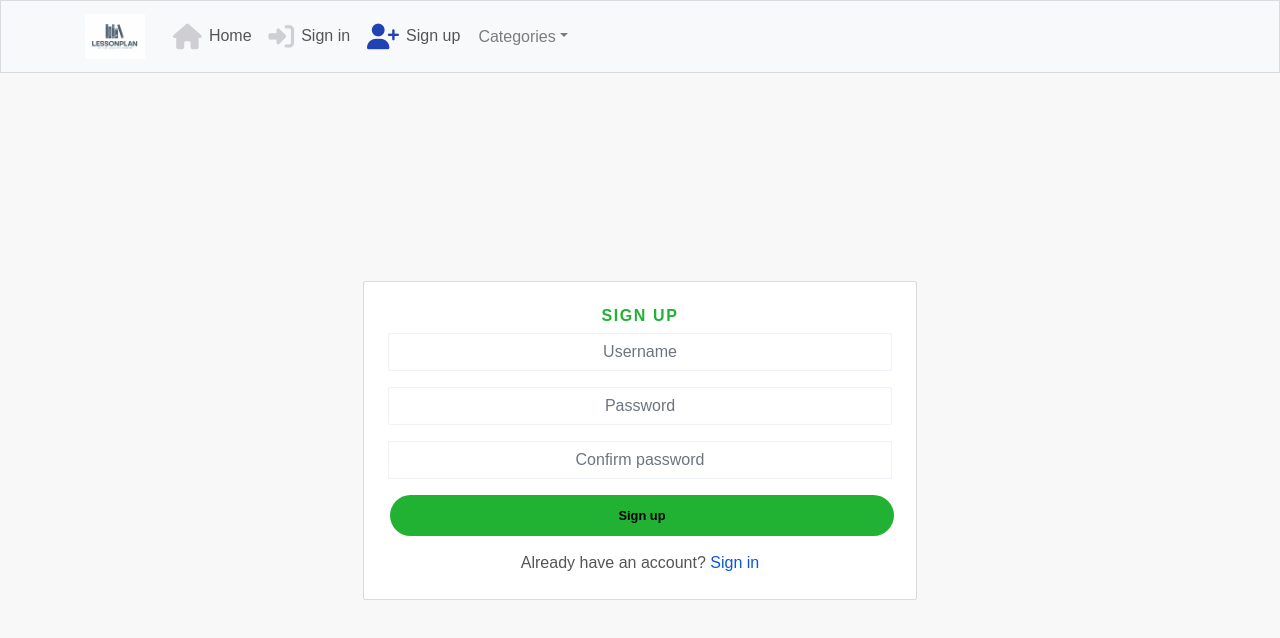
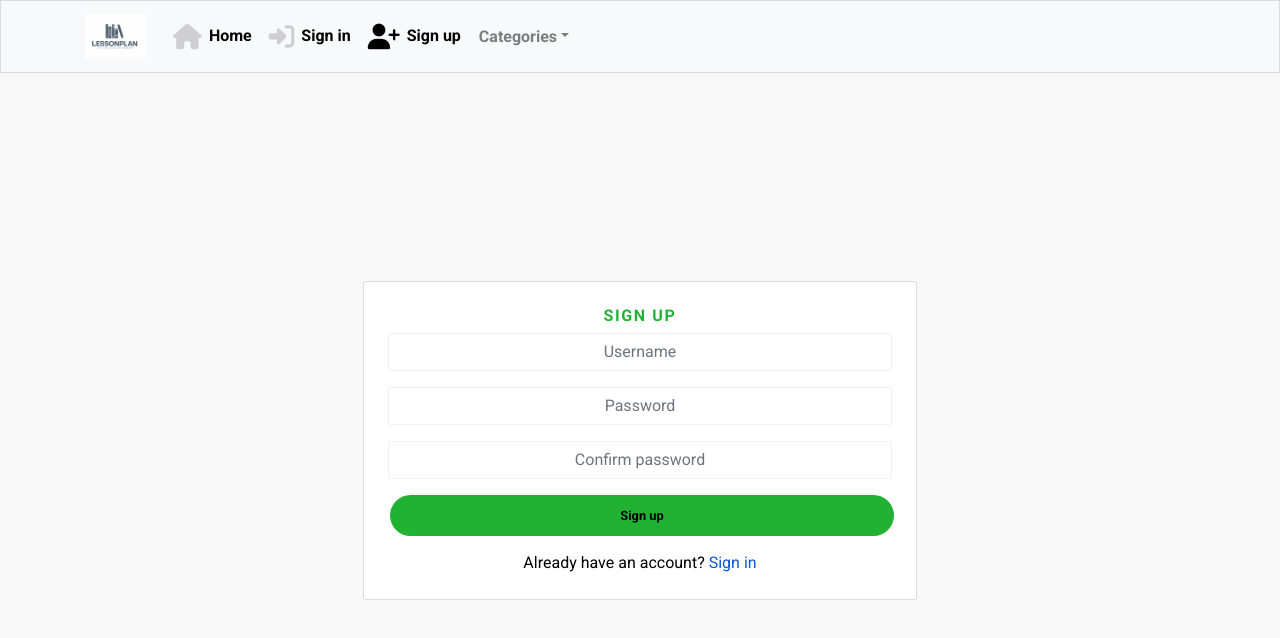
Before and after one commit to jlindeloef/lesson-plan-backend, a React (Create React App) app in the folder frontend/: page /signup in a window 1280 px wide. Shown: the top 638 px of the page. Built offline with nearby package versions, Linux system fonts and the light colour scheme.

Commit message:
Work on css on category dropdown.

```diff
--- a/frontend/src/App.module.css
+++ b/frontend/src/App.module.css
@@ -1,5 +1,5 @@
 .App {
-  font-family: "DM Sans", sans-serif;
+  font-family: "Roboto", sans-serif;
   background-color: #f8f8f8;
   min-height: 100vh;
 }
@@ -32,7 +32,7 @@
 }
 
 a {
-  color: #555555;
+  color: #000000;
   transition: color ease-in-out 0.3s;
 }
 
@@ -41,7 +41,7 @@ a:hover {
 }
 
 a:hover i {
-  color: #2142b2;
+  color: #000000;
   transition: color ease-in-out 0.3s;
 }
 
@@ -59,7 +59,7 @@ i {
 i:hover {
   cursor: pointer;
   transition: color ease-in-out 0.3s;
-  color: #2142b2;
+  color: #000000;
 }
 
 figure {
--- a/frontend/src/styles/NavBar.module.css
+++ b/frontend/src/styles/NavBar.module.css
@@ -5,8 +5,10 @@
 
 .NavLink {
   padding: 5px;
+  font-weight: 900;
+  color: #000000;
 }
 
 .Active i {
-  color: #2142b2;
+  color: #000000;
 }
```
Also changed, not shown: frontend/src/components/NavBar.js (line endings or trailing spaces).
